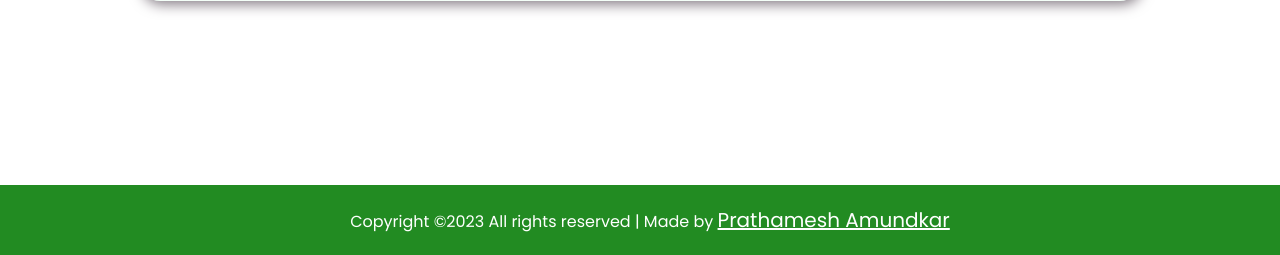
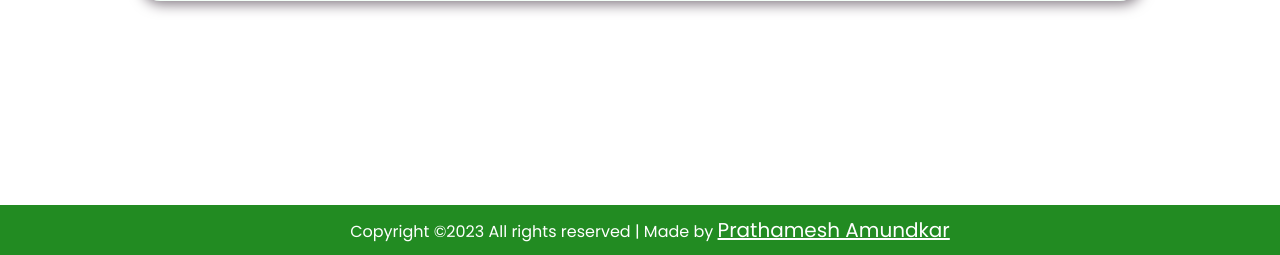
Before and after one commit to 03-prathamesh/Task-Tracker, a Django app: page / in a window 1280 px wide. Shown: the part 545-800 px from the top of the page. Run offline with Django 4.2, Linux system fonts and the light colour scheme.

Commit message:
changes made

```diff
--- a/user_auth/templates/home.html
+++ b/user_auth/templates/home.html
@@ -13,7 +13,7 @@
          {% comment %} border:2px solid black; {% endcomment %}
          text-align:center;
          background-color:  #228B22;
-         padding:20px;
+         padding:10px;
          width:100%;
          margin-top:100px;
          position: absolute; /* Set the footer to absolute position */
```
